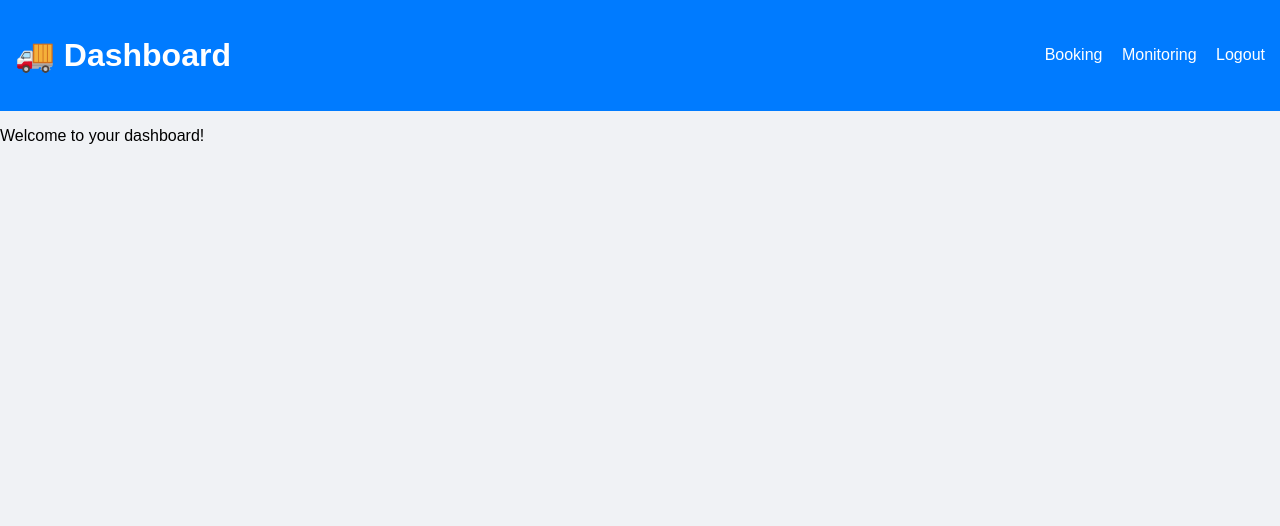
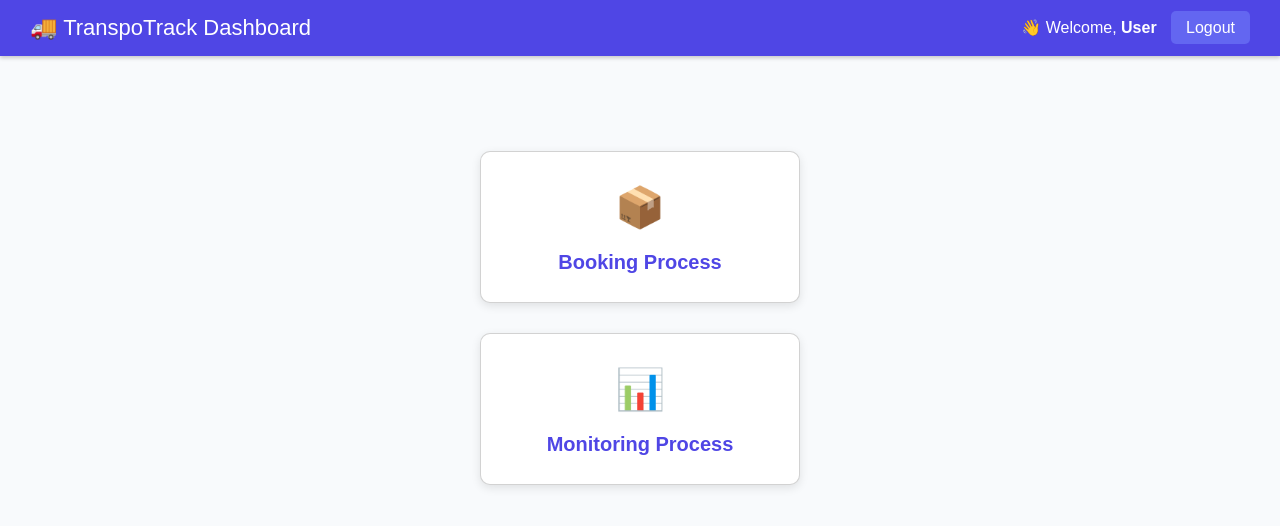
Before and after one commit to rvcproject2025-cpu/TranspoTrack, a plain HTML site: page dashboard.html in a window 1280 px wide. Drawn offline with nearby package versions, Linux system fonts and the light colour scheme; files that its build step writes are made by us from their sources.

Commit message:
Update dashboard.html

```diff
--- a/dashboard.html
+++ b/dashboard.html
@@ -3,20 +3,101 @@
 <head>
 <meta charset="UTF-8">
 <meta name="viewport" content="width=device-width, initial-scale=1.0">
-<title>Dashboard</title>
-<link rel="stylesheet" href="assets/css/style.css">
+<title>TranspoTrack Dashboard</title>
+<link href="https://cdn.jsdelivr.net/npm/bootstrap@5.3.0/dist/css/bootstrap.min.css" rel="stylesheet">
+<style>
+body {
+  font-family: Arial, sans-serif;
+  background: #f8fafc;
+  margin: 0;
+  padding: 0;
+}
+header {
+  background-color: #4f46e5;
+  color: white;
+  padding: 15px 30px;
+  display: flex;
+  justify-content: space-between;
+  align-items: center;
+  box-shadow: 0 2px 4px rgba(0,0,0,0.2);
+}
+header h2 {
+  margin: 0;
+  font-size: 22px;
+}
+.logout {
+  background: #6366f1;
+  color: white;
+  padding: 8px 15px;
+  border-radius: 5px;
+  text-decoration: none;
+  margin-left: 10px;
+  transition: background 0.3s;
+}
+.logout:hover { background: #3730a3; }
+.main-content {
+  display: flex;
+  flex-direction: column;
+  align-items: center;
+  margin-top: 80px;
+}
+.card {
+  background: white;
+  width: 320px;
+  text-align: center;
+  margin: 15px 0;
+  padding: 25px 20px;
+  border-radius: 10px;
+  box-shadow: 0 3px 10px rgba(0,0,0,0.1);
+  transition: transform 0.2s ease, box-shadow 0.3s;
+}
+.card:hover {
+  transform: translateY(-3px);
+  box-shadow: 0 6px 15px rgba(0,0,0,0.15);
+}
+.card a {
+  text-decoration: none;
+  color: #4f46e5;
+  font-size: 20px;
+  font-weight: bold;
+}
+.card a:hover { color: #3730a3; }
+.card span {
+  display: block;
+  font-size: 40px;
+  margin-bottom: 10px;
+}
+</style>
 </head>
 <body>
+
 <header>
-  <h1>🚚 Dashboard</h1>
-  <nav>
-    <a href="booking.html">Booking</a>
-    <a href="monitoring.html">Monitoring</a>
-    <a href="logout.html">Logout</a>
-  </nav>
+  <h2>🚚 TranspoTrack Dashboard</h2>
+  <div class="user-info">
+    👋 Welcome, <strong>User</strong>
+    <a href="#" onclick="confirmLogout(event)" class="logout">Logout</a>
+  </div>
 </header>
-<main>
-  <p>Welcome to your dashboard!</p>
-</main>
+
+<div class="main-content">
+  <div class="card">
+    <span>📦</span>
+    <a href="booking.html">Booking Process</a>
+  </div>
+  <div class="card">
+    <span>📊</span>
+    <a href="monitoring.html">Monitoring Process</a>
+  </div>
+</div>
+
+<script>
+function confirmLogout(e) {
+  e.preventDefault();
+  if (confirm("Are you sure you want to logout?")) {
+    window.location.href = "logout.html";
+  }
+}
+</script>
+
 </body>
 </html>
```
